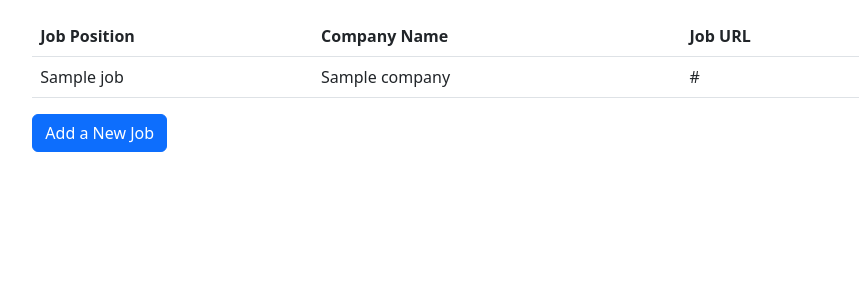
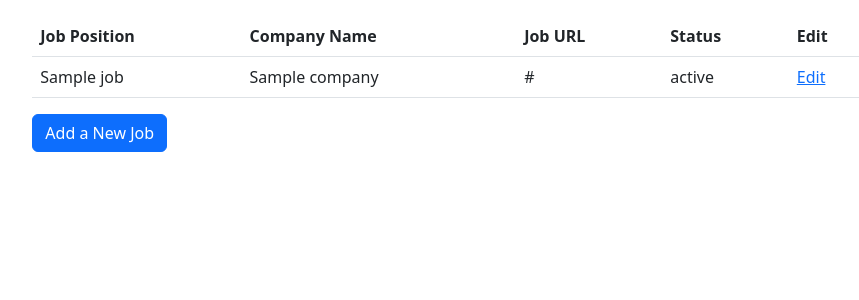
Before and after one commit to SampurnaC/jobs_activity, a Django app: template jobs/templates/jobs/home.html in a window 1280 px wide. Shown: the part 56-356 px from the top of the page, without its empty margins (185-1044 px from the left). Run offline with Django 4.2, Linux system fonts and the light colour scheme; the template is opened without the code that fills it: most values are stand-ins (such as "Sample title", 1, 10 or a date in 2020); data that the repository does not hold is empty; parts of the project's set-up code (start-up, migrations or seed data) failed here and were passed over.

Commit message:
display status and edit link in jobs home page

```diff
--- a/jobs/templates/jobs/home.html
+++ b/jobs/templates/jobs/home.html
@@ -9,6 +9,8 @@
                 <th>Job Position</th>
                 <th>Company Name</th>
                 <th>Job URL</th>
+                <th>Status</th>
+                <th>Edit</th>
               </tr>
             </thead>
             {% for job in jobs %}
@@ -18,6 +20,9 @@
                 <td>{{job.title}}</td>
                 <td>{{job.company}}</td>
                 <td>{{job.url}}</td>
+                <td>{{job.status}}</td>
+                <td><a href="{% url 'edit' job.id%}" >Edit</a></td>
+
               </tr>
             </tbody>
           {% endfor %}
```
